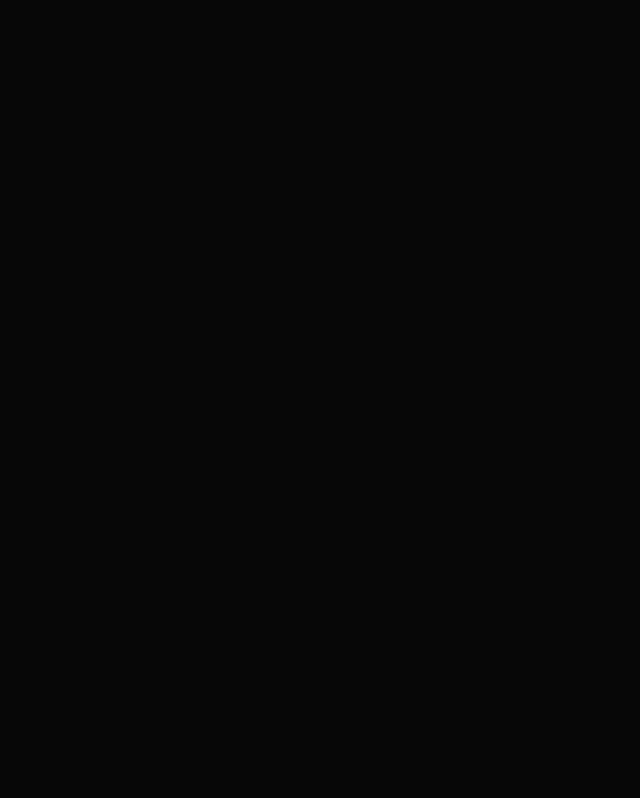
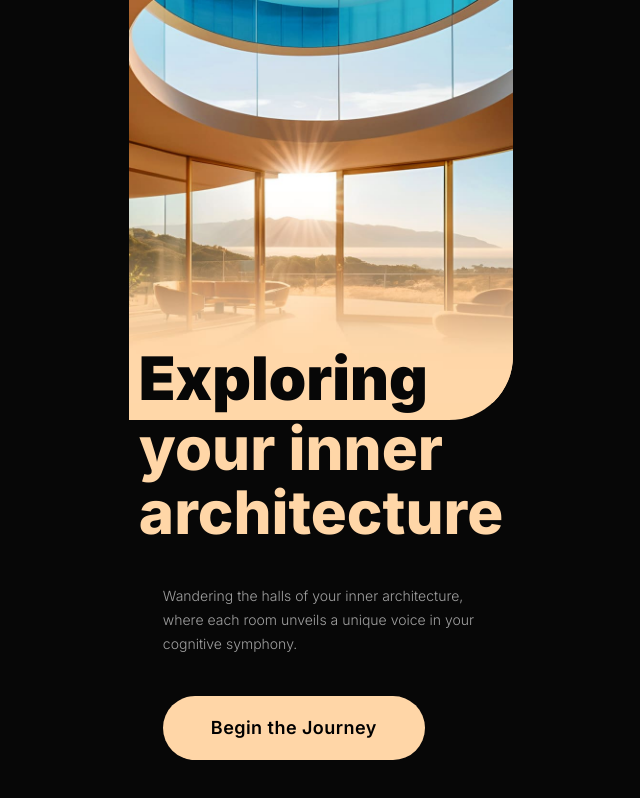
Before and after one commit to endeveron/n_typify, a Next.js app: page / in a window 1280 px wide. Shown: the whole page, without its empty margins (319-959 px from the left). Built offline with nearby package versions, Linux system fonts and the light colour scheme.

Commit message:
fix: welcome page first load bug - add default language to useLangCode hook

```diff
--- a/src/app/(protected)/layout.tsx
+++ b/src/app/(protected)/layout.tsx
@@ -9,6 +9,7 @@ export default async function ProtectedLayout({
   children: React.ReactNode;
 }) {
   const session = await auth();
+  console.log('session', session);
   if (!session?.user) return redirect('/sign-in');
 
   return (
--- a/src/app/layout.tsx
+++ b/src/app/layout.tsx
@@ -3,9 +3,9 @@ import { Inter } from 'next/font/google';
 
 import { Toaster } from '@/core/components/ui/sonner';
 import { ThemeProvider } from '@/core/components/ui/theme-provider';
+import { LangProvider } from '@/core/context/LangContext';
 
 import '@/core/globals.css';
-import { LangProvider } from '@/core/context/LangContext';
 
 export const metadata: Metadata = {
   title: 'Typify - Psychological Architecture',
--- a/src/app/page.tsx
+++ b/src/app/page.tsx
@@ -5,7 +5,7 @@
 
 import Image from 'next/image';
 import { useRouter } from 'next/navigation';
-import { useEffect, useState } from 'react';
+import { useCallback, useEffect, useState } from 'react';
 import { toast } from 'sonner';
 
 // import ToggleLanguage from '@/core/components/shared/toggle-language';
@@ -21,43 +21,42 @@ import { getWelcomeTranslation } from '@/core/utils/dictionary';
 import WelcomeImage from '~/public/images/welcome.jpg';
 
 const Welcome = () => {
-  // await mongoDB.connect();
-  // const users = await UserModel.find();
-  // console.log('users', users);
+  const router = useRouter();
   const { langCode } = useLangCode();
   const [getState] = useLocalStorage();
 
-  const router = useRouter();
   const [translation, setTranslation] = useState<WelcomeTranslation>();
+
+  // await mongoDB.connect();
+  // const users = await UserModel.find();
 
   const handleActionBtnClick = () => {
     router.push(DEFAULT_REDIRECT);
   };
 
-  useEffect(() => {
-    if (!langCode) return;
+  // Redirect to dashboard if the dashboard state is saved in LockalStorage
+  const checkLocalStorage = useCallback(() => {
+    const savedDashboardState = getState(DASHBOARD_STATE_KEY);
+    if (savedDashboardState) router.push(DEFAULT_REDIRECT);
+  }, [getState, router]);
 
-    // Check if the dashboard state is saved in LockalStorage
-    const savedDashboardState = getState(DASHBOARD_STATE_KEY);
-    if (savedDashboardState) {
-      // Redirect to dashboard
-      router.push(DEFAULT_REDIRECT);
-      return;
-    }
-
-    const initTranslation = async () => {
+  const initTranslation = useCallback(async () => {
     const translations = await getWelcomeTranslation(langCode);
     if (!translations) {
       toast(`Unable to get translations`);
       return;
     }
     setTranslation(translations);
-    };
+  }, [langCode]);
 
+  useEffect(() => {
+    if (!langCode) return;
+
+    checkLocalStorage();
     initTranslation();
-  }, [getState, langCode, router]);
+  }, [langCode, checkLocalStorage, initTranslation]);
 
-  return translation ? (
+  return (
     <AnimatedAppear
       timeout={1000}
       className="relative flex flex-1 flex-col items-center"
@@ -76,19 +75,19 @@ const Welcome = () => {
         <div className="base-max-w mx-8 flex flex-col cursor-default">
           <div className="-mt-[72px]">
             <div className="text-6xl text-background font-black leading-none">
-              {translation.title.split(' ').slice(0, 1)}
+              {translation?.title.split(' ').slice(0, 1)}
             </div>
             <div className="mt-2 text-6xl text-accent font-extrabold leading-16">
-              {translation.title.split(' ').slice(1).join(' ')}
+              {translation?.title.split(' ').slice(1).join(' ')}
             </div>
           </div>
           <div className="my-10 px-6 text-sm leading-6 text-muted font-light">
-            {translation.description}
+            {translation?.description}
           </div>
 
           <div className="px-6">
             <Button variant="accent" size="lg" onClick={handleActionBtnClick}>
-              {translation.signInBtnTitle}
+              {translation?.signInBtnTitle}
             </Button>
           </div>
         </div>
@@ -97,7 +96,7 @@ const Welcome = () => {
         <ToggleLanguage />
       </div> */}
     </AnimatedAppear>
-  ) : null;
+  );
 };
 
 export default Welcome;
--- a/src/core/context/LangContext.tsx
+++ b/src/core/context/LangContext.tsx
@@ -19,7 +19,7 @@ interface LangContextType {
 const LangContext = createContext<LangContextType | undefined>(undefined);
 
 export function LangProvider({ children }: { children: ReactNode }) {
-  const [langCode, setLangCode] = useState<LangCode>();
+  const [langCode, setLangCode] = useState<LangCode>('en');
   const [getLangCodeFromStorage, saveLangCodeInStorage] = useLocalStorage();
 
   const toggleLangCode = () => {
```
Lines whose indentation alone changed are shown as unchanged.
